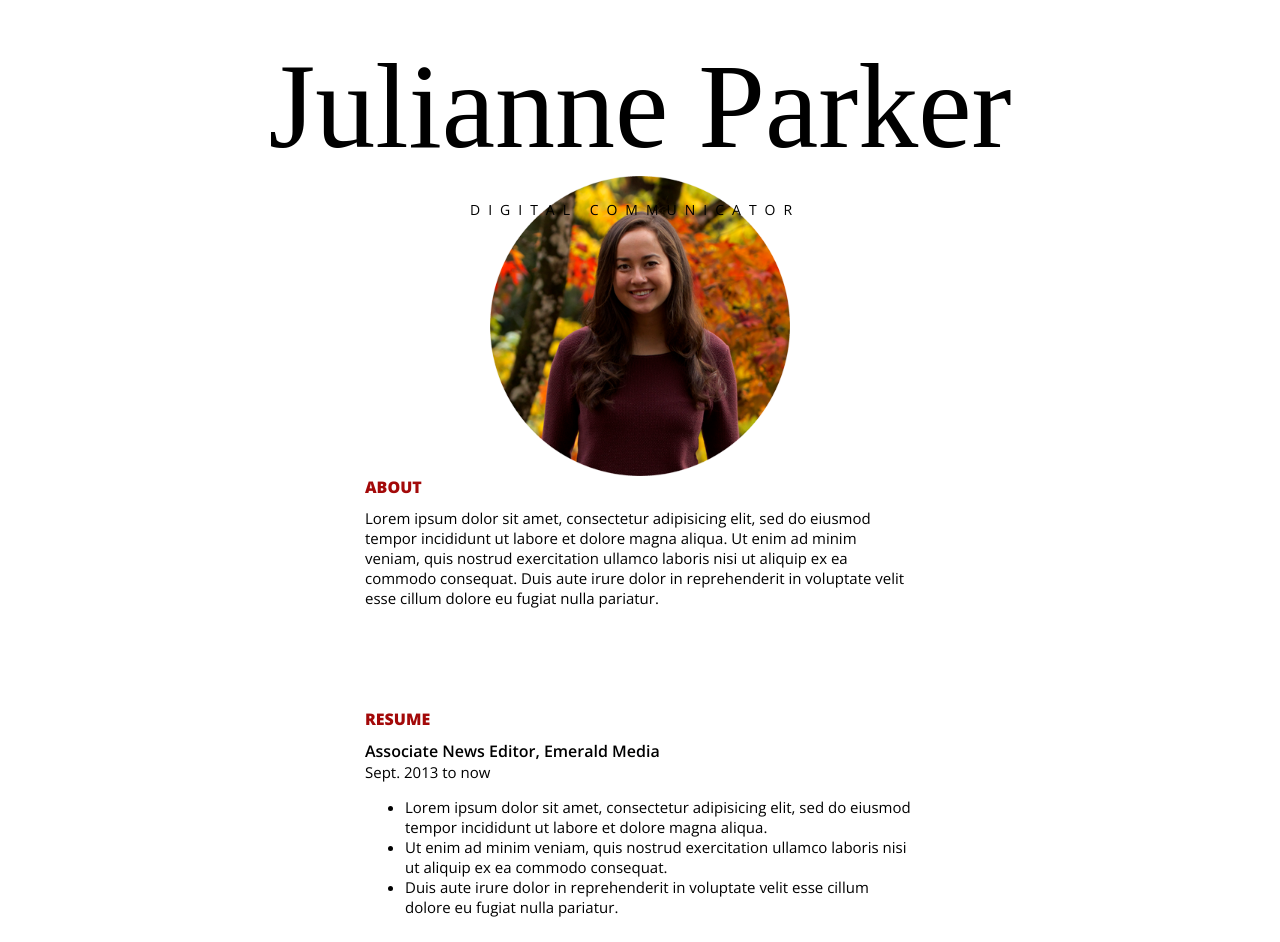
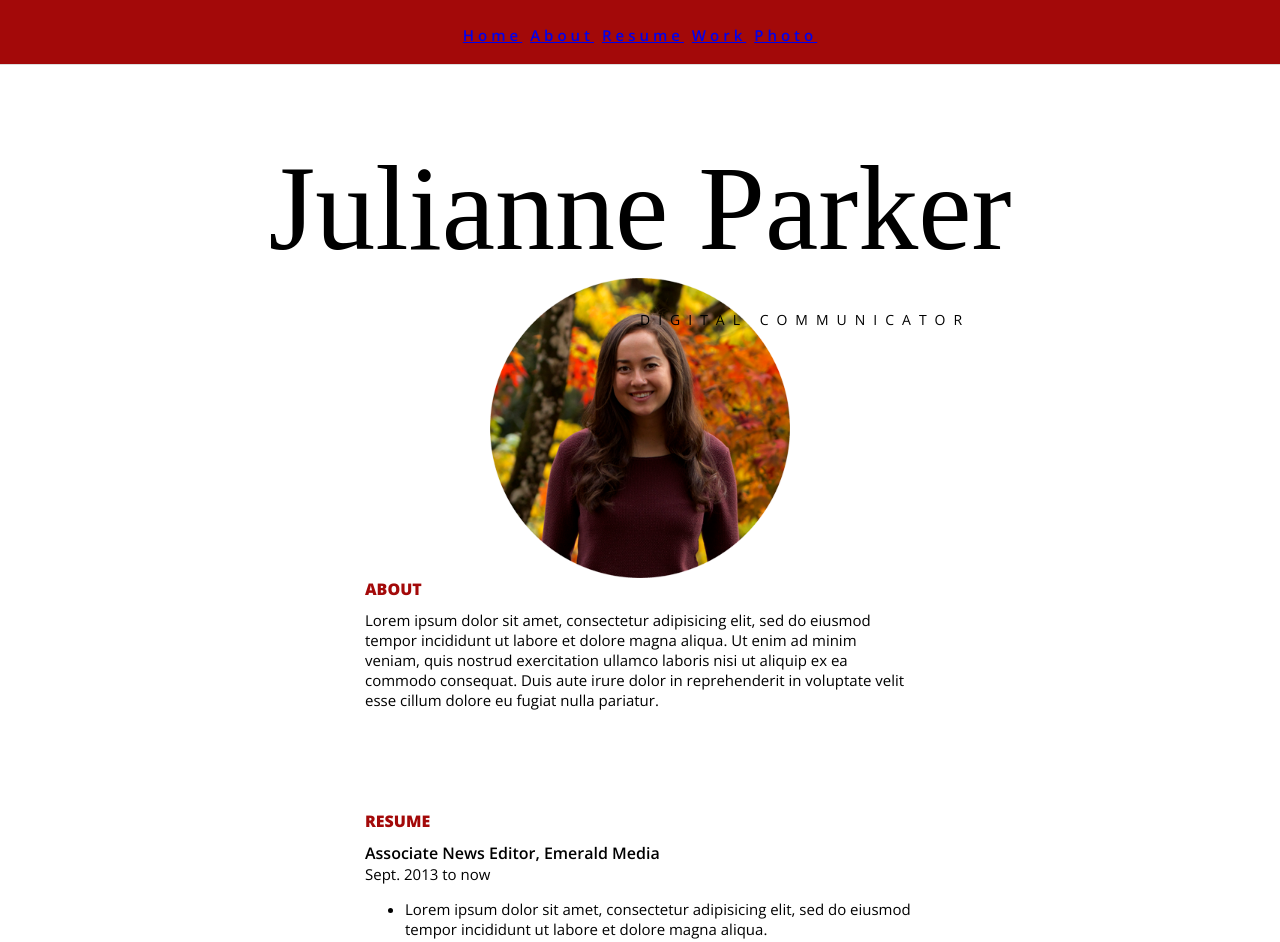
Before and after one commit to julianneparker/julianneparker.github.io, a plain HTML site: page index.html in a window 1280 px wide. Shown: the top 942 px of the page. Drawn offline with nearby package versions, Linux system fonts and the light colour scheme; a web font is replaced by a local one.

Commit message:
Menu bar

```diff
--- a/index.html
+++ b/index.html
@@ -8,18 +8,29 @@
 </head>
 <body>
 
+<div class="nav"><p>
+		<a href="index.html">Home</a>
+		<a class="active" href="#about">About</a>
+		<a href="code.html" href="#resume">Resume</a>
+		<a href="print.html">Work</a>
+		<a href="strategy.html">Photo</a></p>
+	</div>
+
 	<div class="wrapper">
+
 
 <div class="name">Julianne Parker</div>
 <div class="content">
+
+
 <div class="tagline">Digital Communicator</div>
 
 <div class="juliannephoto"><img src="images/juliannecircle.png" width="300px"/></div>
 
-<div class="header">ABOUT</div>
+<div class="header"><a name="about">ABOUT</a></div>
 <div class="about">Lorem ipsum dolor sit amet, consectetur adipisicing elit, sed do eiusmod tempor incididunt ut labore et dolore magna aliqua. Ut enim ad minim veniam, quis nostrud exercitation ullamco laboris nisi ut aliquip ex ea commodo consequat. Duis aute irure dolor in reprehenderit in voluptate velit esse cillum dolore eu fugiat nulla pariatur.</div>
 
-<div class="header">RESUME</div>
+<div class="header"><a name="resume">RESUME</a></div>
 
 <div class="position">Associate News Editor, Emerald Media</div>
 <div class="date">Sept. 2013 to now</div>
--- a/stylesheet.css
+++ b/stylesheet.css
@@ -1,11 +1,33 @@
 body {
 
 	font-size: 40px;
+	margin:0;
+	padding:0;
 
 }
 
+	.nav {
+		border-bottom: 1px solid #dddddd;
+		background: #a30909;
+		position:fixed;
+		width:100%;
+		z-index: 10;
+		padding-top:10px;
+		padding-bottom: 4px;
+		text-align: center;
+		font-weight: 600;
+		font-family: 'Open Sans';
+		font-size: 15px;
+		letter-spacing: 4px;
+		color: #ffffff;
+
+
+	}
+
 .name {
 
+
+padding-top:110px;
 	font-family: 'La Belle Aurore';
 	text-align: center;
 	font-size: 120px;
@@ -14,9 +36,9 @@ body {
 .tagline {
 
 	position:absolute;
-	top:200px;
+	top:310px;
 	left:50%;
-	margin-left:-170px;
+	margin-left:-170cpx;
 
 font-weight: 400;
 font-size: 14px;
```
